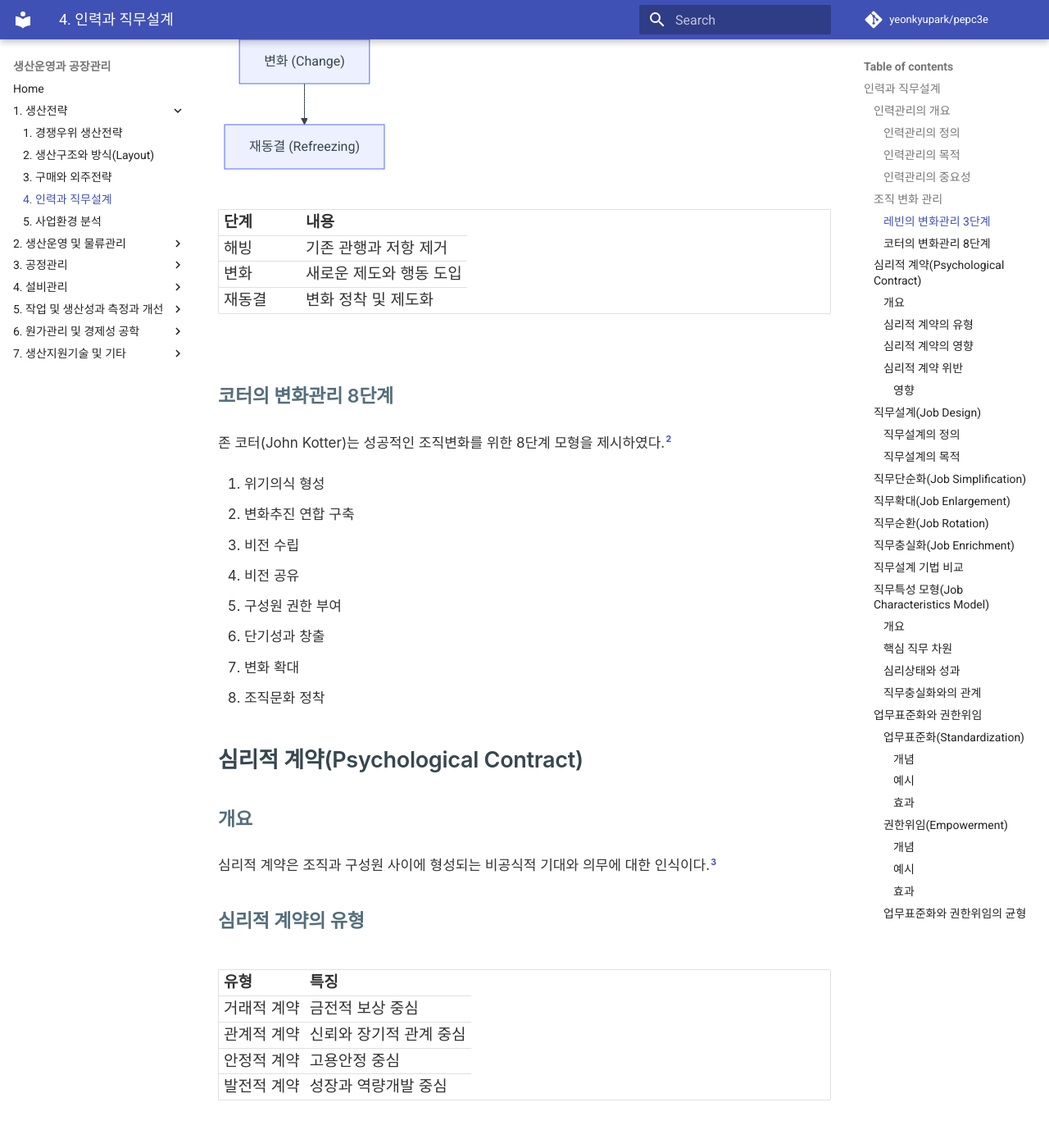
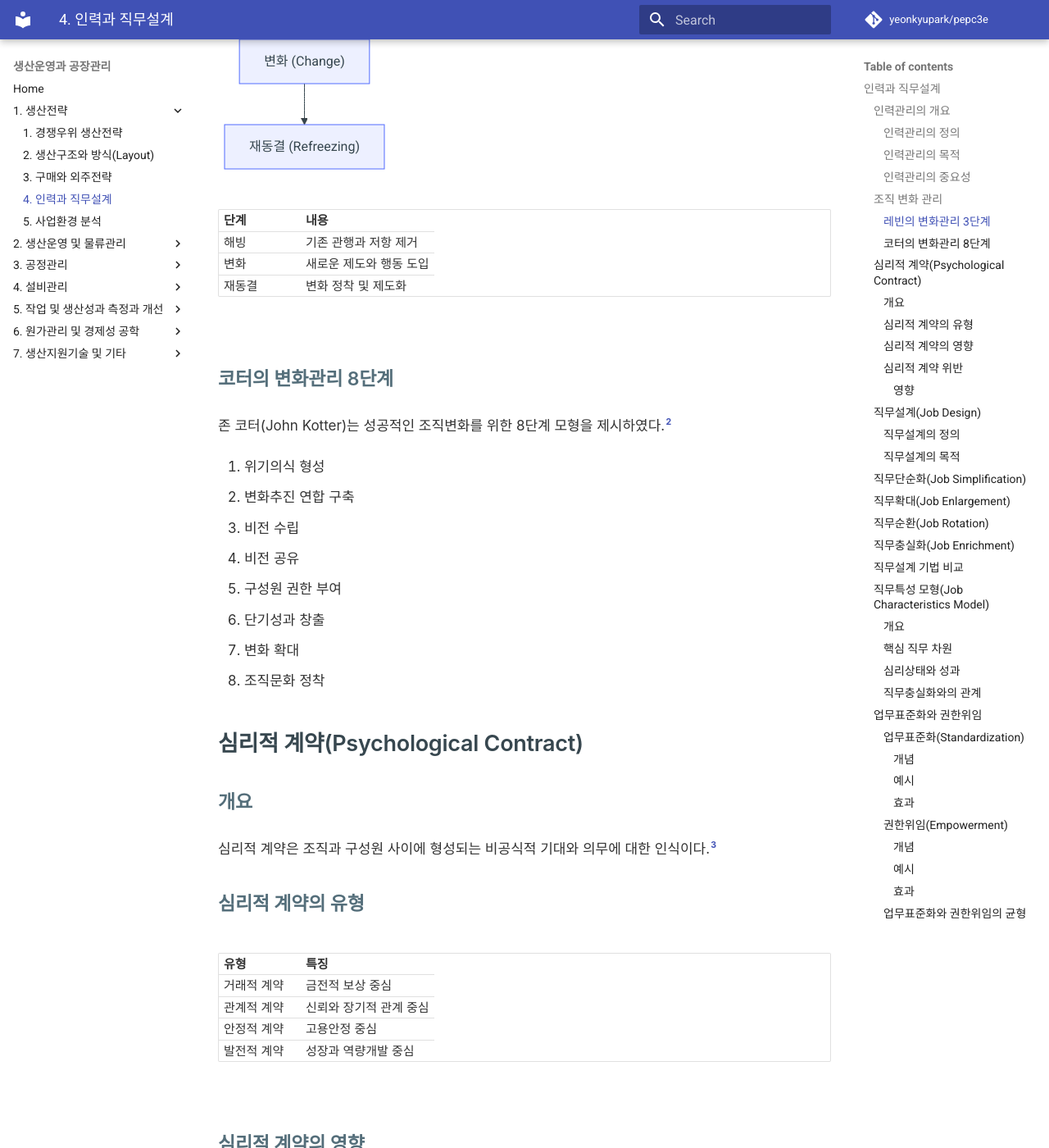
Before and after one commit to yeonkyupark/pepc3e, an MkDocs documentation site: the page built from docs/0104_workforce_and_job_design.md, in a window 1280 px wide and 1400 px high, scrolled down 1798 px. Shown: the whole window at 82% size. Built offline with MkDocs 1.6.1 and Material for MkDocs 9.7.7, drawn with Linux system fonts in a browser that asks for light colours; comment, search, counter and statistics services are not loaded.

Commit message:
Decrease font size in extra.css

```diff
--- a/docs/stylesheets/extra.css
+++ b/docs/stylesheets/extra.css
@@ -202,7 +202,7 @@
     table-layout: fixed;
     border-collapse: collapse;
 
-    font-size: .95rem;
+    font-size: .75rem;
     margin: 1rem 0;
 }
 
```
